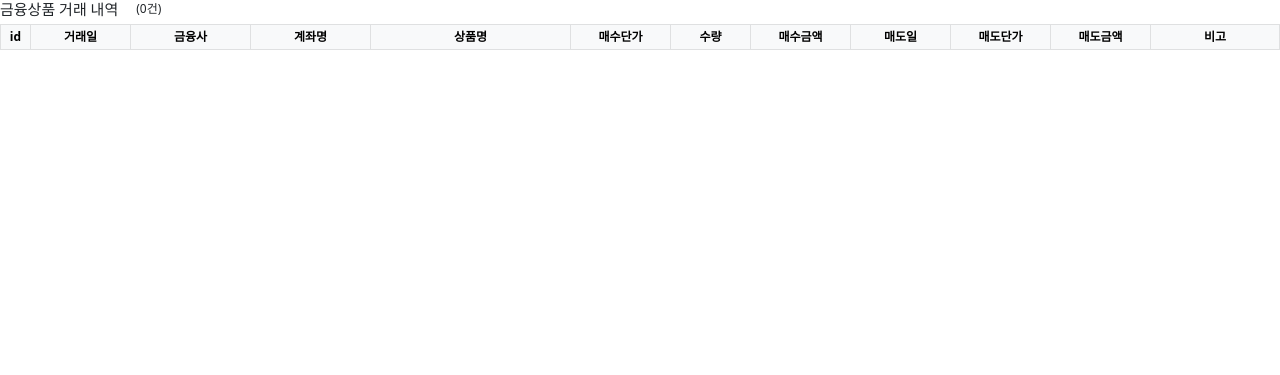
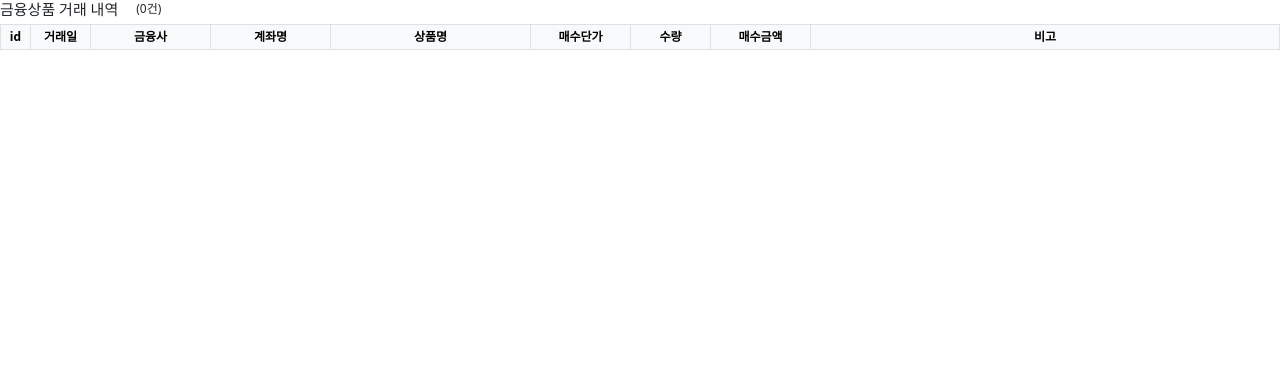
Before and after one commit to boritjjaroo/DjangoMySite, a Django app: page /accbook/fn_trade/ in a window 1280 px wide. Shown: the part 45-420 px from the top of the page. Run offline with Django 3.2, Linux system fonts and the light colour scheme; the visitor is signed in with stand-in values (Sample User, id 1); data that the repository does not hold is empty; some libraries are stand-ins or nearby versions.

Commit message:
데이터테이블 리팩토링

```diff
--- a/accbook/views.py
+++ b/accbook/views.py
@@ -207,8 +207,7 @@ class MyJsonEncoderFnTrade(JSONEncoder):
             'buy_date': '' if o.buy_date is None else o.buy_date.astimezone(KST).strftime('%m-%d'),
             'buy_price': float(o.buy_price),
             'quantity': float(o.quantity),
-            'sell_date': '' if o.sell_date is None else o.sell_date.astimezone(KST).strftime('%m-%d'),
-            'sell_price': float(o.sell_price),
+            'amount': float(o.buy_price) * float(o.quantity),
             }
             return json_object
         return None
@@ -237,7 +236,7 @@ def fntrade_list(request):
     result = 'Success'
 
     print(f'accbook:fntrade_list : ({result}) ({len(result_list)})')
-    context = { 'result': result, 'list': result_list }
+    context = { 'result': result, 'data': result_list }
     return JsonResponse(context, encoder=MyJsonEncoderFnTrade)
 
 
--- a/static/js/common.js
+++ b/static/js/common.js
@@ -47,3 +47,79 @@ function uncomma(str) {
     str = String(str);
     return str.replace(/[^\d]+/g, '');
 }
+
+
+function DataTable_MakeTHead(table_id, head_infos) {
+    var table = document.getElementById(table_id);
+    var elements = table.getElementsByTagName('thead');
+    if (elements.length != 1) {
+        alert('<thead> not exist.');
+        return;
+    }
+    var thead = elements[0];
+    var tr = document.createElement('tr');
+    for (var head_info of head_infos) {
+        var th = document.createElement('th');
+        if ('name' in head_info) {
+            var text = document.createTextNode(head_info['name']);
+            th.append(text);
+        }
+        if ('width' in head_info) {
+            th.setAttribute('width', head_info['width'])
+        }
+        tr.append(th);
+    }
+    thead.append(tr);
+}
+
+function DataTable_SetData(table_id, col_infos, data_list) {
+    var table = document.getElementById(table_id);
+    var elements = table.getElementsByTagName('tbody');
+    if (elements.length != 1) {
+        alert('<tbody> not exist.');
+        return;
+    }
+    var tbody = elements[0];
+    tbody.textContent = "";
+    for (item of data_list) {
+        var tr = document.createElement("tr");
+        for (var col_info of col_infos) {
+            var td = document.createElement("td");
+            if ('name' in col_info) {
+                var val = item[col_info['name']];
+                if ('format_number' in col_info) {
+                    options = col_info['format_number']
+                    val = new Intl.NumberFormat('ko-KR', options).format(val);
+                }
+                var text = document.createTextNode(val);
+                td.append(text);
+            }
+            if ('align' in col_info) {
+                if (col_info['align'] == 'left')
+                    td.setAttribute("class", "text-start")
+                else if (col_info['align'] == 'center')
+                    td.setAttribute("class", "text-center")
+                else if (col_info['align'] == 'right')
+                    td.setAttribute("class", "text-end")
+            }
+            tr.append(td);
+        }
+        tbody.append(tr);
+    }
+}
+
+function DataTable_GetJsonData(url, send_data, success_func) {
+    $.ajax({
+        type: "POST",
+        url: url,
+        data: send_data,
+        dataType: "json",
+        success: function (response) {
+            if (response.result == "Success") {
+                success_func(response.data);
+            }
+            else { alert(response.result); }
+        },
+        error: function (request, status, error) { alert(error); },
+    });
+}
--- a/templates/accbook/fn_trade.html
+++ b/templates/accbook/fn_trade.html
@@ -4,13 +4,6 @@
 
 {% block style %}
 <style>
-    th {
-        background-color: lightslategrey;
-        text-align: center;
-    }
-    tr.state_sold {
-        background-color: grey;
-    }
 </style>
 {% endblock %}
 
@@ -19,56 +12,46 @@
     // local time, ISO Date format : YYYY-MM-DD
     var begin_date = "{{begin_date}}";
     var end_date = "{{end_date}}";
+    var col_head_infos = [
+        {'name': 'id', 'width': '30'},
+        {'name': '거래일', 'width': '60'},
+        {'name': '금융사', 'width': '120'},
+        {'name': '계좌명', 'width': '120'},
+        {'name': '상품명', 'width': '200'},
+        {'name': '매수단가', 'width': '100'},
+        {'name': '수량', 'width': '80'},
+        {'name': '매수금액', 'width': '100'},
+        {'name': '비고'},
+    ];
 
-    function LoadTrades(scrollBotton) {
-        $.ajax({
-            type: "POST",
-            url: "{% url 'accbook:fntrade_list' %}",
-            data: { 'begin_date': begin_date, 'end_date': end_date },
-            dataType: "json",
-            success: function (response) {
-                if (response.result == "Success") {
-                    scroll_y_pos = $('#div_data').scrollTop();
-                    $('#fntrade_list tbody').empty();
-                    $('#fntrade_count').text(response.list.length);
-                    $.each(response.list, function (index, item) {
+    var col_infos = [
+        {'name': 'id', 'align': 'center'},
+        {'name': 'buy_date', 'align': 'center'},
+        {'name': 'fn_inst'},
+        {'name': 'fn_deposit'},
+        {'name': 'fn_prod'},
+        {'name': 'buy_price', 'format_number': { minimumFractionDigits: 4 }, 'align': 'right'},
+        {'name': 'quantity', 'format_number': {}, 'align': 'right'},
+        {'name': 'amount', 'format_number': { minimumFractionDigits: 4 }, 'align': 'right'},
+        {},
+    ];
 
-                        var tr = $('<tr></tr>');
-                        if (item.sell_date) {
-                            tr.attr("class", "state_sold");
-                        }
-                        tr.append($(`<td style="text-align: center;">${item.id}</td>`));
-                        tr.append($(`<td style="text-align: center;">${item.buy_date}</td>`));
-                        tr.append($(`<td>${item.fn_inst}</td>`));
-                        tr.append($(`<td>${item.fn_deposit}</td>`));
-                        tr.append($(`<td>${item.fn_prod}</td>`));
-                        tr.append($(`<td style="text-align: right;">${comma(item.buy_price)}</td>`));
-                        tr.append($(`<td style="text-align: right;">${comma(item.quantity)}</td>`));
-                        tr.append($(`<td style="text-align: right;">${comma(item.buy_price*item.quantity)}</td>`));
-                        if (item.sell_date) {
-                            tr.append($(`<td style="text-align: center;">${item.sell_date}</td>`));
-                            tr.append($(`<td style="text-align: right;">${comma(item.sell_price)}</td>`));
-                            tr.append($(`<td style="text-align: right;">${comma(item.sell_price*item.quantity)}</td>`));
-                        }
-                        else {
-                            tr.append($(`<td></td>`));
-                            tr.append($(`<td></td>`));
-                            tr.append($(`<td></td>`));
-                        }
-                        tr.append($(`<td></td>`));
+    function DataTable_GetJsonDataFunc(data) {
+        $('#datatable_count').text(data.length);
+        DataTable_SetData('table_data', col_infos, data);
+    }
 
-                        $('#fntrade_list tbody').append(tr);
-                    });
+    function LoadDataTable(scrollBottom) {
+        scroll_y_pos = $('#div_data').scrollTop();
 
-                    if (scrollBotton)
-                        $('#div_data').scrollTop(10000);
-                    else
-                        $('#div_data').scrollTop(scroll_y_pos);
-                }
-                else { alert(response.result); }
-            },
-            error: function (request, status, error) { alert(error); },
-        });
+        var url = "{% url 'accbook:fntrade_list' %}";
+        var data = {'begin_date': begin_date, 'end_date': end_date};
+        DataTable_GetJsonData(url, data, DataTable_GetJsonDataFunc);
+
+        if (scrollBottom)
+            $('#div_data').scrollTop(10000);
+        else
+            $('#div_data').scrollTop(scroll_y_pos);
     }
 
     $(function () {
@@ -77,7 +60,8 @@
         var now_str = date_local.toISOString();
         $('#f_date').val(now_str.substr(0, 16));
 
-        LoadTrades(true);
+        DataTable_MakeTHead('table_data', col_head_infos);
+        LoadDataTable(true);
 
         $('#btn_buy_popup').click(function () {
             $('#popup_buy').modal('show');
@@ -126,7 +110,7 @@
                 success: function (response) {
                     if (response.result == "Success") {
                         $('#popup_buy').modal('hide');
-                        LoadTrades();
+                        LoadDataTable();
                     }
                     else { alert(response.result); }
                 },
@@ -143,27 +127,13 @@
         <h5>금융상품 거래 내역</h5>
     </div>
     <div class="col-auto">
-        (<div id="fntrade_count" class="d-inline">0</div>건)
+        (<div id="datatable_count" class="d-inline">0</div>건)
     </div>
 </div>
 <div class="row">
     <div id="div_data" class="overflow-auto" style="height: 1000px;">
-        <table id="fntrade_list" class="table table-bordered table-sm">
+        <table id="table_data" class="table table-bordered table-sm">
             <thead class="table-light align-middle text-center" style="position: sticky; top: 0; z-index: 1;">
-                <tr>
-                    <th width="30">id</th>
-                    <th width="100">거래일</th>
-                    <th width="120">금융사</th>
-                    <th width="120">계좌명</th>
-                    <th width="200">상품명</th>
-                    <th width="100">매수단가</th>
-                    <th width="80">수량</th>
-                    <th width="100">매수금액</th>
-                    <th width="100">매도일</th>
-                    <th width="100">매도단가</th>
-                    <th width="100">매도금액</th>
-                    <th>비고</th>
-                </tr>
             </thead>
             <tbody>
             </tbody>
```
Also changed, not shown: accbook/models.py (+11 -2 lines), accbook/migrations/0021_auto_20211208_1144.py (added).
